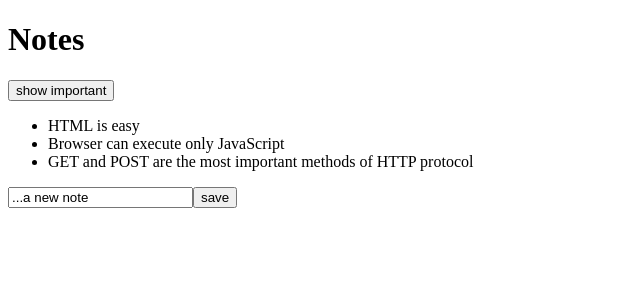
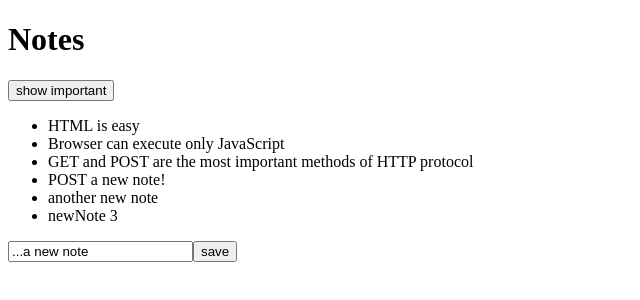
Before and after one commit to Carmine311/fullstackopen, a React (Create React App) app in the folder part2/collections/: page / in a window 1280 px wide. Shown: the top 300 px of the page, without its empty margins (0-640 px from the left). Built offline with nearby package versions, Linux system fonts and the light colour scheme; data requests are answered from the project's data file.

Commit message:
Added code to post new notes

```diff
--- a/part2/collections/db.json
+++ b/part2/collections/db.json
@@ -17,6 +17,24 @@
       "content": "GET and POST are the most important methods of HTTP protocol",
       "date": "2019-05-30T19:20:14.298Z",
       "important": true
+    },
+    {
+      "content": "POST a new note!",
+      "date": "2022-02-06T04:05:29.752Z",
+      "important": true,
+      "id": 4
+    },
+    {
+      "content": "another new note",
+      "date": "2022-02-06T04:06:32.027Z",
+      "important": false,
+      "id": 5
+    },
+    {
+      "content": "newNote 3",
+      "date": "2022-02-06T04:13:17.632Z",
+      "important": false,
+      "id": 6
     }
   ]
 }
--- a/part2/collections/src/App.js
+++ b/part2/collections/src/App.js
@@ -29,12 +29,14 @@ const App = (props) => {
       id: notes.length + 1,
     }
 
-    setNotes(notes.concat(noteObject))
-    setNewNote('')
+    axios.post('http://localhost:3005/notes', noteObject)
+    .then(response => {
+      setNotes(notes.concat(response.data))
+      setNewNote('')
+    })
   }
 
   const handleNoteChange = (event) => {
-    console.log(event.target.value)
     setNewNote(event.target.value)
   }
 
```
Lines whose indentation alone changed are shown as unchanged.
